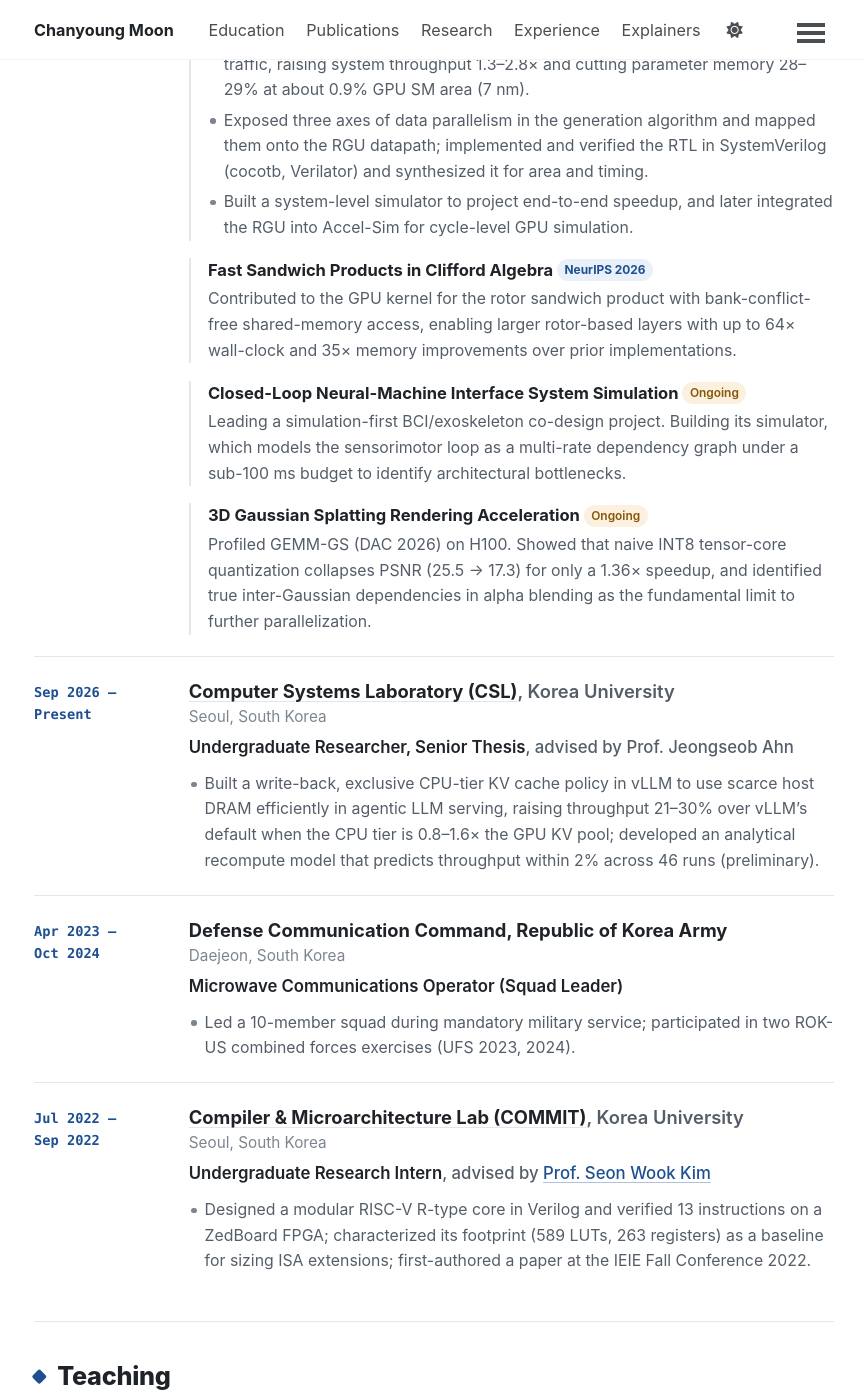
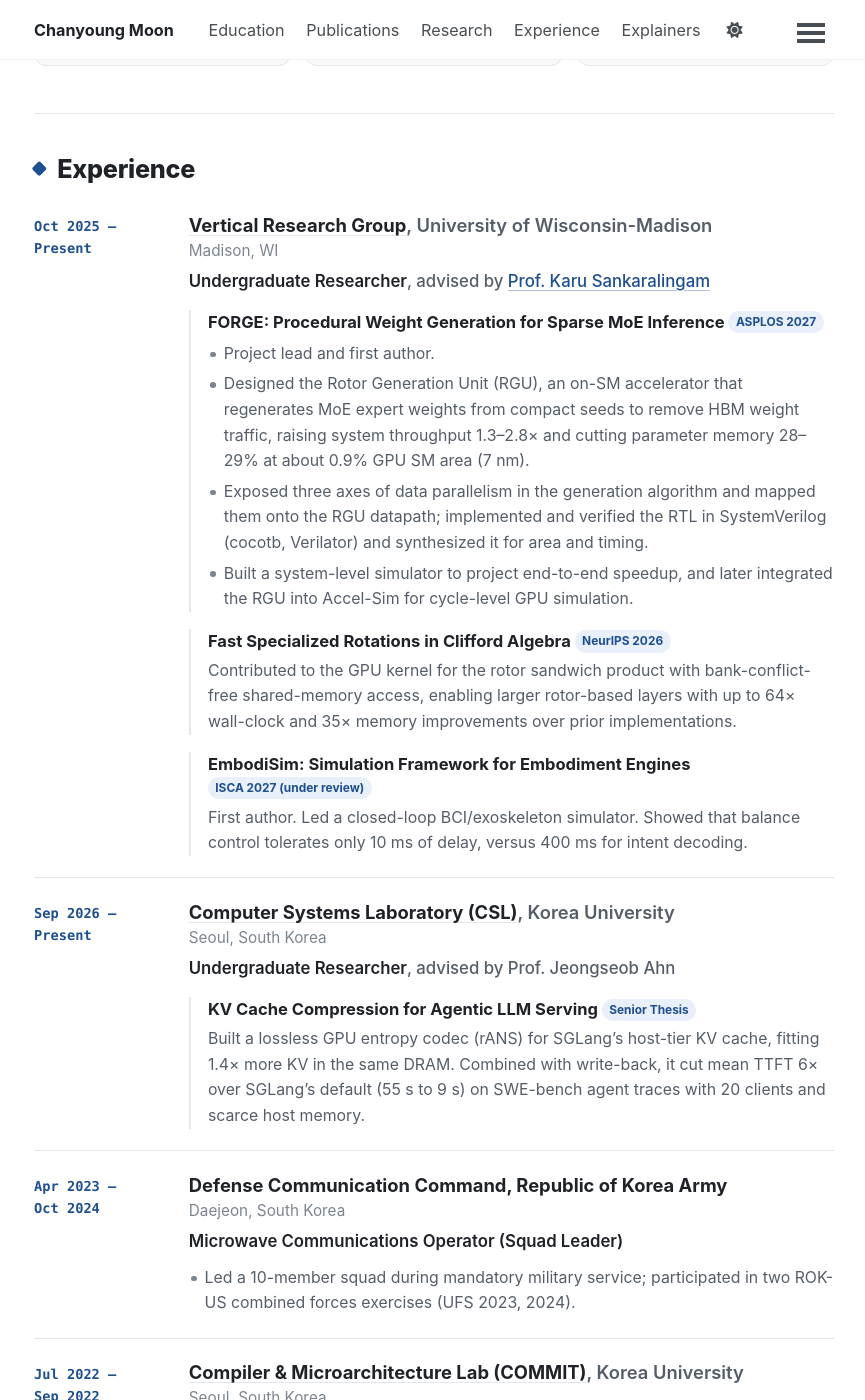
Before and after one commit to moon-chanyoung/moon-chanyoung.github.io, a Jekyll site: the page built from _pages/about.md, in a window 1280 px wide and 1400 px high, scrolled down 3576 px. Shown: the whole window, without its empty margins (206-1071 px from the left). Built offline with Jekyll 4.4.1, drawn with Linux system fonts in a browser that asks for light colours; a style sheet for code colours, icons or effects is not loaded; some of the changed text lies outside the part shown.

Commit message:
Sync with CV (Nov 22): add ISCA 2027 submission, update NeurIPS title and thesis

```diff
--- a/_data/experience.yml
+++ b/_data/experience.yml
@@ -15,24 +15,23 @@
         - "Designed the Rotor Generation Unit (RGU), an on-SM accelerator that regenerates MoE expert weights from compact seeds to remove HBM weight traffic, raising system throughput 1.3–2.8× and cutting parameter memory 28–29% at about 0.9% GPU SM area (7 nm)."
         - "Exposed three axes of data parallelism in the generation algorithm and mapped them onto the RGU datapath; implemented and verified the RTL in SystemVerilog (cocotb, Verilator) and synthesized it for area and timing."
         - "Built a system-level simulator to project end-to-end speedup, and later integrated the RGU into Accel-Sim for cycle-level GPU simulation."
-    - title: "Fast Sandwich Products in Clifford Algebra"
+    - title: "Fast Specialized Rotations in Clifford Algebra"
       tag: "NeurIPS 2026"
       text: "Contributed to the GPU kernel for the rotor sandwich product with bank-conflict-free shared-memory access, enabling larger rotor-based layers with up to 64× wall-clock and 35× memory improvements over prior implementations."
-    - title: "Closed-Loop Neural-Machine Interface System Simulation"
-      tag: "Ongoing"
-      text: "Leading a simulation-first BCI/exoskeleton co-design project. Building its simulator, which models the sensorimotor loop as a multi-rate dependency graph under a sub-100 ms budget to identify architectural bottlenecks."
-    - title: "3D Gaussian Splatting Rendering Acceleration"
-      tag: "Ongoing"
-      text: "Profiled GEMM-GS (DAC 2026) on H100. Showed that naive INT8 tensor-core quantization collapses PSNR (25.5 → 17.3) for only a 1.36× speedup, and identified true inter-Gaussian dependencies in alpha blending as the fundamental limit to further parallelization."
+    - title: "EmbodiSim: Simulation Framework for Embodiment Engines"
+      tag: "ISCA 2027 (under review)"
+      text: "First author. Led a closed-loop BCI/exoskeleton simulator. Showed that balance control tolerates only 10 ms of delay, versus 400 ms for intent decoding."
 - dates: "Sep 2026 – Present"
   org: "Computer Systems Laboratory (CSL)"
   org_url: "https://sites.google.com/korea.ac.kr/csl/home"
   institution: "Korea University"
   location: "Seoul, South Korea"
-  role: "Undergraduate Researcher, Senior Thesis"
+  role: "Undergraduate Researcher"
   advisor: "Prof. Jeongseob Ahn"
-  bullets:
-    - "Built a write-back, exclusive CPU-tier KV cache policy in vLLM to use scarce host DRAM efficiently in agentic LLM serving, raising throughput 21–30% over vLLM's default when the CPU tier is 0.8–1.6× the GPU KV pool; developed an analytical recompute model that predicts throughput within 2% across 46 runs (preliminary)."
+  projects:
+    - title: "KV Cache Compression for Agentic LLM Serving"
+      tag: "Senior Thesis"
+      text: "Built a lossless GPU entropy codec (rANS) for SGLang's host-tier KV cache, fitting 1.4× more KV in the same DRAM. Combined with write-back, it cut mean TTFT 6× over SGLang's default (55 s to 9 s) on SWE-bench agent traces with 20 clients and scarce host memory."
 - dates: "Apr 2023 – Oct 2024"
   org: "Defense Communication Command, Republic of Korea Army"
   location: "Daejeon, South Korea"
--- a/_data/news.yml
+++ b/_data/news.yml
@@ -6,7 +6,7 @@
 - date: "Sep 2026"
   text: "First-author paper **FORGE** accepted to **ASPLOS 2027**."
 - date: "Sep 2026"
-  text: "**Fast Sandwich Products in Clifford Algebra** accepted to **NeurIPS 2026**."
+  text: "**Fast Specialized Rotations in Clifford Algebra** accepted to **NeurIPS 2026**."
 - date: "Sep 2026"
   text: "Received the **Minister of Trade, Industry and Resources Award**, ranked 1st among 213 scholars of the Korea-U.S. Advanced Fields Youth Exchange Program."
 - date: "Sep 2026"
--- a/_data/publications.yml
+++ b/_data/publications.yml
@@ -2,6 +2,13 @@
 # `links` is optional: a list of {label, url}.
 self: "Chanyoung Moon"
 papers:
+  - id: "U.1"
+    venue_short: "ISCA 2027"
+    badges: ["Under Review", "First Author"]
+    title: "Towards Human Embodiment: An Open-Source Simulation Framework for Embodiment Engine Research"
+    authors: ["Chanyoung Moon", "Noah Scott", "Qianliang Wu", "Richa Rai", "Arun Jayaraman", "Katherine Strausser", "Ming Liu", "Jason Clemons", "Karthikeyan Sankaralingam"]
+    venue: "Under review at the ACM/IEEE International Symposium on Computer Architecture (ISCA), 2027"
+    summary: "EmbodiSim, a closed-loop simulator for BCI/exoskeleton systems. It shows that balance control tolerates only 10 ms of added delay, while intent decoding tolerates 400 ms."
   - id: "C.1"
     venue_short: "ASPLOS 2027"
     badges: ["Conference", "First Author"]
@@ -10,15 +17,20 @@ papers:
     venue: "ACM International Conference on Architectural Support for Programming Languages and Operating Systems (ASPLOS), 2027"
     summary: "An on-SM Rotor Generation Unit regenerates MoE expert weights on the fly, trading HBM weight traffic for on-chip computation. FORGE cuts parameter memory by 28–29% and raises system throughput by 1.3–2.8× at about 0.9% of GPU SM area (7 nm)."
     links:
+      - label: "Paper"
+        url: "https://dl.acm.org/doi/10.1145/3845814.3850033"
       - label: "arXiv"
         url: "https://arxiv.org/abs/2610.16890"
   - id: "C.2"
     venue_short: "NeurIPS 2026"
     badges: ["Conference"]
-    title: "Fast Sandwich Products in Clifford Algebra"
+    title: "Fast Specialized Rotations in Clifford Algebra"
     authors: ["Travis Pence", "Daisuke Yamada", "Jiaqi Mo", "Chanyoung Moon", "Karthikeyan Sankaralingam", "Vikas Singh"]
-    venue: "Advances in Neural Information Processing Systems (NeurIPS), 2026"
+    venue: "Neural Information Processing Systems (NeurIPS), 2026"
     summary: "A GPU kernel for the rotor sandwich product with bank-conflict-free shared-memory access, yielding up to 64× wall-clock and 35× memory improvements over existing implementations."
+    links:
+      - label: "OpenReview"
+        url: "https://openreview.net/forum?id=qRvZDh6s22"
   - id: "C.3"
     venue_short: "IEIE Fall 2022"
     badges: ["Domestic Conference", "First Author"]
--- a/_data/research.yml
+++ b/_data/research.yml
@@ -6,8 +6,8 @@ areas:
     text: "Trading memory traffic for on-chip compute: FORGE regenerates sparse MoE expert weights inside the SM instead of streaming them from HBM."
     tags: ["Sparse MoE", "RTL design", "Accel-Sim"]
   - title: "GPU Performance Analysis"
-    text: "Finding what limits a workload, on H100 and in cycle-level simulation, from shared-memory bank conflicts to serialized alpha blending."
-    tags: ["CUDA", "Nsight Compute", "3D Gaussian Splatting"]
+    text: "Finding what limits a workload, on H100 and in cycle-level simulation, from shared-memory bank conflicts to host-memory capacity for the KV cache in agentic LLM serving."
+    tags: ["CUDA", "Nsight Compute", "LLM serving"]
   - title: "Real-Time System Co-design"
-    text: "Simulation-first design of closed-loop neural-machine interfaces, with the sensorimotor loop modeled as a multi-rate dependency graph under a sub-100 ms budget."
+    text: "Simulation-first design of closed-loop neural-machine interfaces: EmbodiSim shows that balance control tolerates only 10 ms of delay, while intent decoding tolerates 400 ms."
     tags: ["BCI", "System simulation", "Latency budgets"]
--- a/_pages/about.md
+++ b/_pages/about.md
@@ -30,4 +30,4 @@ contact:
   emails: ["cmoon27@wisc.edu", "rchan02@korea.ac.kr"]
 ---
 
-I am an undergraduate in Electrical Engineering at [Korea University](https://ee.korea.ac.kr/). I spent 2025–26 as a visiting student at the [University of Wisconsin-Madison](https://www.wisc.edu/) and continue to work with [Prof. Karu Sankaralingam](https://pages.cs.wisc.edu/~karu/) in the [Vertical Research Group](https://research.cs.wisc.edu/vertical/). My first-author paper, [FORGE](https://arxiv.org/abs/2610.16890) (ASPLOS 2027), regenerates sparse MoE expert weights on chip instead of streaming them from HBM.
+I am an undergraduate in Electrical Engineering at [Korea University](https://ee.korea.ac.kr/). I spent 2025–26 as a visiting student at the [University of Wisconsin-Madison](https://www.wisc.edu/) and continue to work with [Prof. Karu Sankaralingam](https://pages.cs.wisc.edu/~karu/) in the [Vertical Research Group](https://research.cs.wisc.edu/vertical/). My first-author paper, [FORGE](https://arxiv.org/abs/2610.16890) (ASPLOS 2027), regenerates sparse MoE expert weights on chip instead of streaming them from HBM. At Korea University, I am writing my senior thesis on KV cache compression for agentic LLM serving with [Prof. Jeongseob Ahn](https://sites.google.com/korea.ac.kr/csl/home) in the Computer Systems Laboratory.
```
Also changed, not shown: 1 other file.
